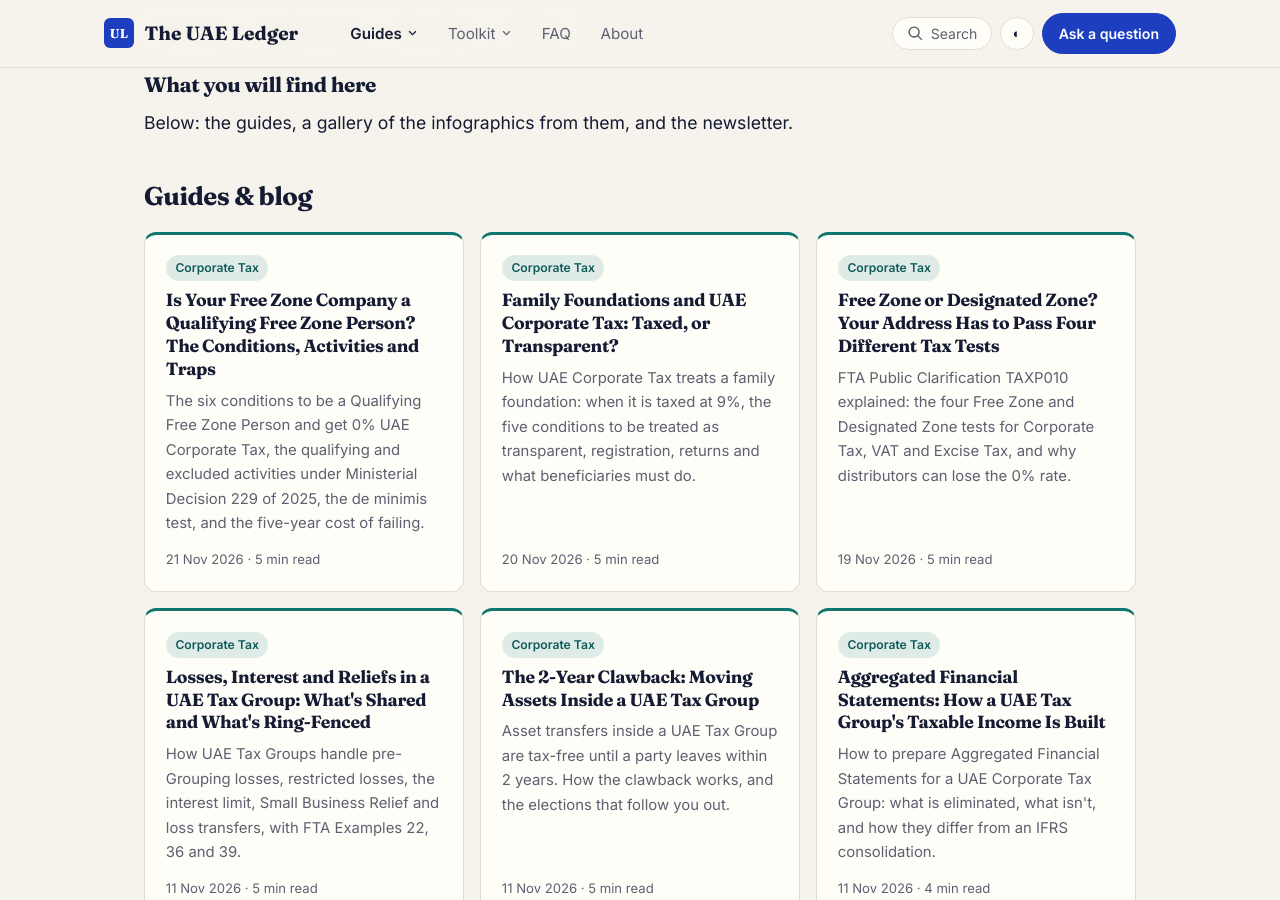
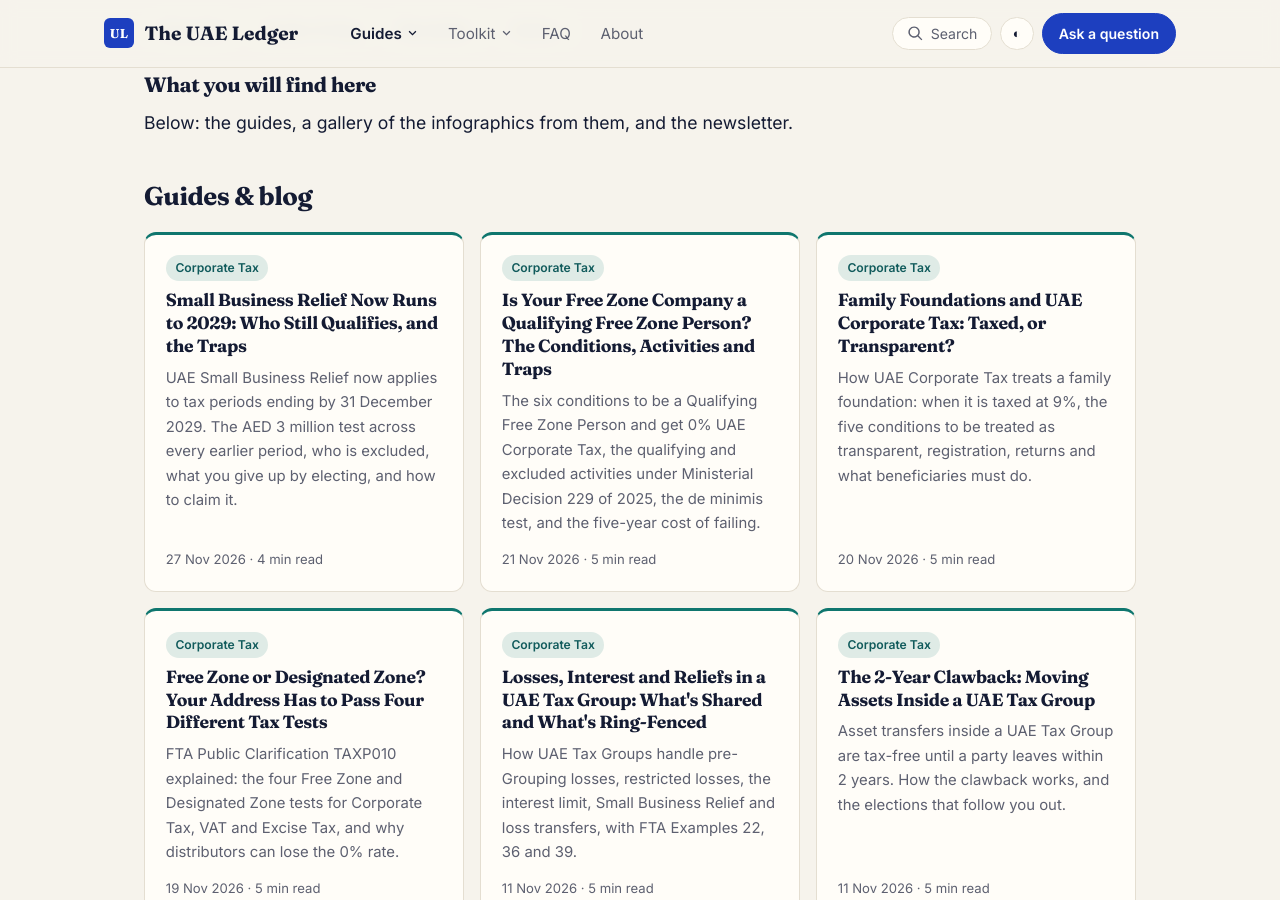
Before and after one commit to MelvinJose108/melvinjose.github.io, a Jekyll site: the page built from corporate-tax/index.html, in a window 1280 px wide and 900 px high, scrolled down 798 px. Built offline with Jekyll 4.4.1, drawn with Linux system fonts in a browser that asks for light colours; part of the change alters nothing that is shown; some of the changed text lies outside the part shown.

Commit message:
Add Small Business Relief 2029 guide (#83)
Claude-Session: https://claude.ai/code/session_01EBT4cYX72Yrwk4UFZtHLjU

Co-authored-by: Claude <noreply@anthropic.com>

```diff
--- a/_data/gallery.yml
+++ b/_data/gallery.yml
@@ -143,3 +143,7 @@
   caption: "Qualifying and excluded activities under Ministerial Decision 229 of 2025"
   topic: "Corporate Tax"
   post: /guides/qualifying-free-zone-person-conditions/
+- image: /assets/images/sbr/sbr-test.webp
+  caption: "Small Business Relief: the AED 3m test looks at every previous period"
+  topic: "Corporate Tax"
+  post: /guides/uae-small-business-relief-2029/
--- /dev/null
+++ b/_posts/2026-11-27-uae-small-business-relief-2029.md
@@ -0,0 +1,86 @@
+---
+title: "Small Business Relief Now Runs to 2029: Who Still Qualifies, and the Traps"
+date: 2026-11-27 11:00:00 +0400
+seo_title: "UAE Small Business Relief Extended to 2029: Who Qualifies"
+topic: "Corporate Tax"
+description: "UAE Small Business Relief now applies to tax periods ending by 31 December 2029. The AED 3 million test across every earlier period, who is excluded, what you give up by electing, and how to claim it."
+based_on: "Ministerial Decision No. 131 of 2026"
+based_on_date: "announced 7 August 2026, amending Ministerial Decision No. 73 of 2023"
+based_on_url: "https://mof.gov.ae/en/news/ministry-of-finance-announces-extension-of-small-business-relief-for-corporate-tax-purposes-until-31-december-2029/"
+reviewed: 2026-11-27
+image: /assets/images/sbr/sbr-cover.png
+tldr: "Small Business Relief lets a UAE resident business with revenue of AED 3 million or less be treated as having no taxable income. Ministerial Decision No. 131 of 2026 extends it to tax periods ending on or before 31 December 2029. The AED 3 million test applies to the current period and every previous period, so one period over the line ends the relief for good. Qualifying Free Zone Persons and members of large multinational groups can't use it, and it has to be elected in the Corporate Tax return each year."
+faq:
+  - q: "Has UAE Small Business Relief been extended?"
+    a: "Yes. Ministerial Decision No. 131 of 2026 extends it to tax periods ending on or before 31 December 2029. The original cut-off was 31 December 2026. The AED 3 million threshold is unchanged."
+  - q: "Can I claim Small Business Relief if my revenue went over AED 3 million once?"
+    a: "No. Revenue must be AED 3 million or less in the current tax period and in all previous tax periods. If it exceeded AED 3 million in any earlier period, the relief isn't available again, even if revenue falls back below the line."
+  - q: "Do I still need to file a Corporate Tax return if I claim Small Business Relief?"
+    a: "Yes. The relief isn't automatic. You must be registered for Corporate Tax, file the return and elect Small Business Relief in it for each tax period."
+  - q: "Can a free zone company claim Small Business Relief?"
+    a: "Not if it is a Qualifying Free Zone Person. A free zone company that isn't a Qualifying Free Zone Person can elect it if it meets the other conditions."
+---
+
+Small Business Relief (SBR) was due to end with tax periods finishing on 31 December 2026. In August, **Ministerial Decision No. 131 of 2026** extended it by three years, to tax periods ending on or before **31 December 2029**. The AED 3 million threshold didn't change.
+
+For a small business that qualifies, SBR means it's treated as having **no taxable income** for the period. The catch is in the word "qualifies".
+
+### Who can elect it
+
+A business can elect SBR for a tax period if all of these are true:
+
+1. **It's a UAE resident person.** Companies and individuals in business both count. Non-residents can't elect it.
+2. **Revenue is AED 3 million or less in the current tax period.**
+3. **Revenue was AED 3 million or less in every previous tax period** too. This is the condition people miss.
+4. **It isn't a Qualifying Free Zone Person.** QFZPs have their own regime and can't use SBR. ([QFZP conditions]({% post_url 2026-11-21-qualifying-free-zone-person-conditions %}))
+5. **It isn't part of a multinational group** with consolidated revenue over AED 3.15 billion.
+
+Revenue here is total revenue under the accounting standards you use, from all sources. It's a **revenue** test, not a profit test.
+
+### The test that looks back
+
+![The AED 3 million Small Business Relief test applies to every previous tax period: one period over the line ends the relief](/assets/images/sbr/sbr-test.webp){: width="1600" height="900" loading="lazy" decoding="async"}
+
+The FTA's own example: a business had revenue of AED 4.3 million for the year to 31 December 2025, then AED 1.9 million for 2026. It can't claim SBR for 2026, because an earlier period was over the line.
+
+So the extension to 2029 doesn't help a business that crossed AED 3 million in 2024 or 2025. It helps those that have **stayed under** the line every year since their first tax period, and it makes that history worth protecting. A one-off contract that takes revenue to AED 3.1 million costs more than the tax on that year: it closes SBR for every year after.
+
+### What you give up by electing
+
+SBR isn't free. In a period where you elect it:
+
+- **Tax losses** incurred in that period can't be carried forward to later periods.
+- **Other reliefs and deductions** don't apply, because the business is simply treated as having no taxable income.
+- **Arm's-length rules still apply** to related-party transactions, although transfer pricing documentation isn't required.
+
+For most small businesses with a profit, electing is still the right call. For a business making a loss that expects to grow past AED 3 million, it can be better **not** to elect and keep the loss for later. Run both numbers before you file.
+
+### Splitting the business doesn't work
+
+If the FTA finds that a business was **artificially separated** into smaller entities to keep each one under AED 3 million, SBR is denied. Several related companies each just under the line, doing the same work for the same customers, is exactly what this rule targets.
+
+### How to claim it
+
+SBR is **not automatic**. You must:
+
+1. **Register** for Corporate Tax.
+2. **File the Corporate Tax return** within 9 months of the end of the tax period.
+3. **Elect SBR** in that return, for each period.
+
+Keep the evidence of revenue for every period, including the earlier ones the test looks back at. A business that elects SBR but can't show its earlier revenue is exposed if the FTA asks.
+
+### What it's worth
+
+Without SBR, Corporate Tax is 0% on the first AED 375,000 of taxable income and 9% above that. A business with taxable income of AED 600,000 would pay **AED 20,250** (9% of AED 225,000). With SBR, it pays nothing. Over the three extra years to 2029, that's up to about **AED 60,750** for a business at that level.
+
+### What to do now
+
+1. **Pull revenue for every tax period** since your first one, not just this year.
+2. **If you're close to AED 3 million**, plan large contracts and their timing with the test in mind.
+3. **Check whether a loss** is worth more carried forward than an SBR election this year.
+4. **If you run several small entities**, make sure each has a genuine commercial reason to exist separately.
+5. **File and elect** in every return; doing nothing doesn't count as claiming.
+
+The [Tax Calculator]({{ '/calculator/' | relative_url }}) works out Corporate Tax with and without SBR, and the [Compliance Checker]({{ '/compliance-check/' | relative_url }}) shows which obligations apply. Tax Groups have their own rules on SBR: see [losses, interest and reliefs in a Tax Group]({% post_url 2026-11-11-tax-group-losses-interest-reliefs %}).
+
+**Sources:** [Ministerial Decision No. 131 of 2026](https://mof.gov.ae/en/news/ministry-of-finance-announces-extension-of-small-business-relief-for-corporate-tax-purposes-until-31-december-2029/) (Ministry of Finance announcement, 7 August 2026); Ministerial Decision No. 73 of 2023 on Small Business Relief; [FTA: Small Business Relief](https://tax.gov.ae/en/taxes/corporate.tax/corporate.tax.topics/small.business.relief.23.aspx); FTA Corporate Tax Guide on Small Business Relief (CTGSBR1).
```
Also changed, not shown: assets/images/sbr/sbr-cover.png (added), assets/images/sbr/sbr-test.webp (added).
